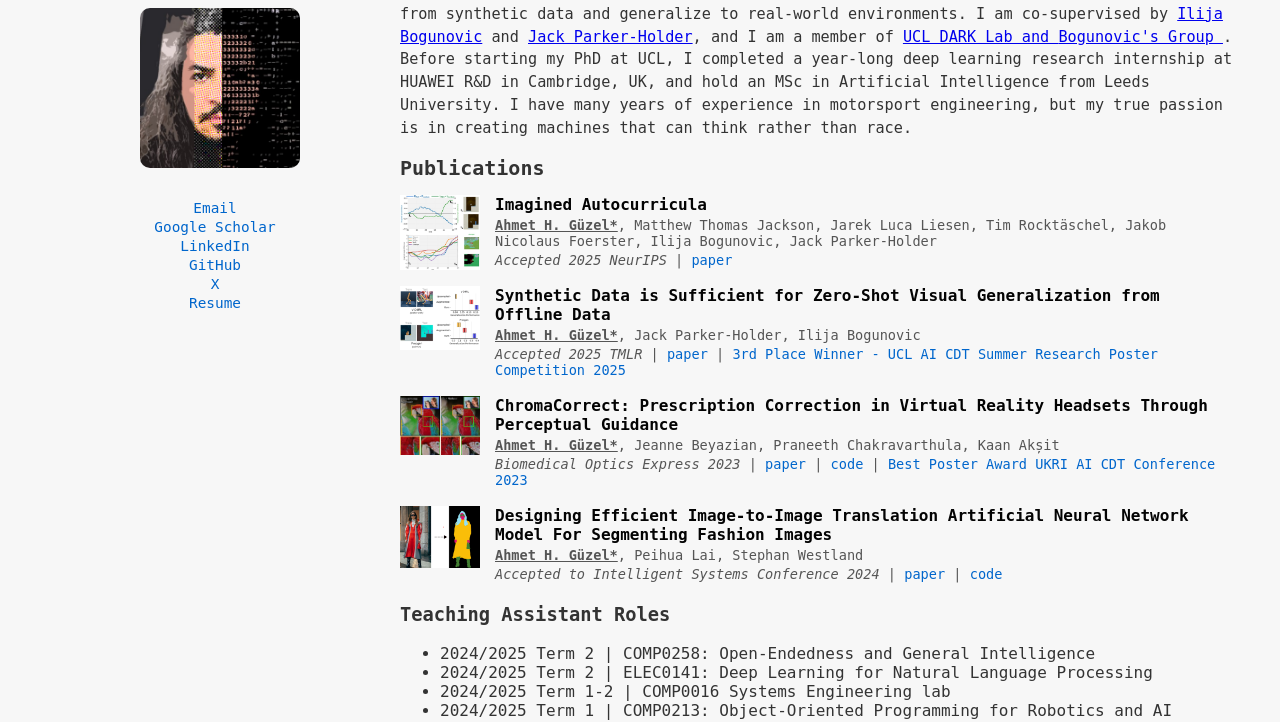
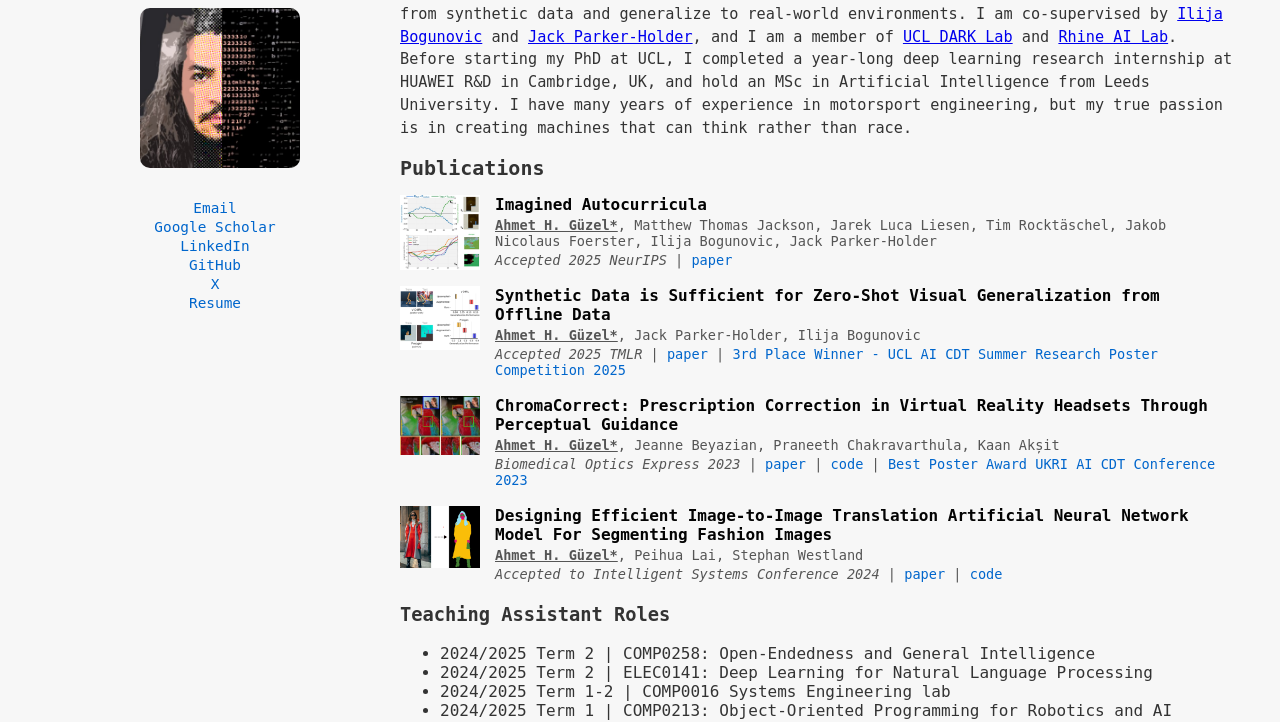
Before and after one commit to aguzel/aguzel.github.io, a plain HTML site: page index.html in a window 1280 px wide. Shown: the part 78-800 px from the top of the page. Drawn offline with Linux system fonts and the light colour scheme.

Commit message:
Update index.html

```diff
--- a/index.html
+++ b/index.html
@@ -34,7 +34,7 @@
                     University College London</strong>, where I am developing curriculum learning and world model methods that enable embodied agents to learn from synthetic data and generalize to real-world environments.
                       I am co-supervised by  <a href="https://ilijabogunovic.com/" target="_blank">Ilija Bogunovic</a>
                       and <a href="https://jparkerholder.github.io/" target="_blank">Jack Parker-Holder</a>,
-                      and I am a member of <a href="https://ucldark.com/" target="_blank">UCL DARK Lab and <a href="https://ilijabogunovic.com/team/" target="_blank"> Bogunovic's Group </a>.
+                      and I am a member of <a href="https://ucldark.com/" target="_blank"> UCL DARK Lab</a> and <a href="https://ilijabogunovic.com/rhine-ai/" target="_blank"> Rhine AI Lab</a>.
                       Before starting my PhD at UCL, I completed a year-long deep learning research internship at HUAWEI R&D in Cambridge, UK,
                       and hold an MSc in Artificial Intelligence from Leeds University.
                       I have many years of experience in motorsport engineering, but my true passion is in creating machines that can think rather than race.</section>
```
